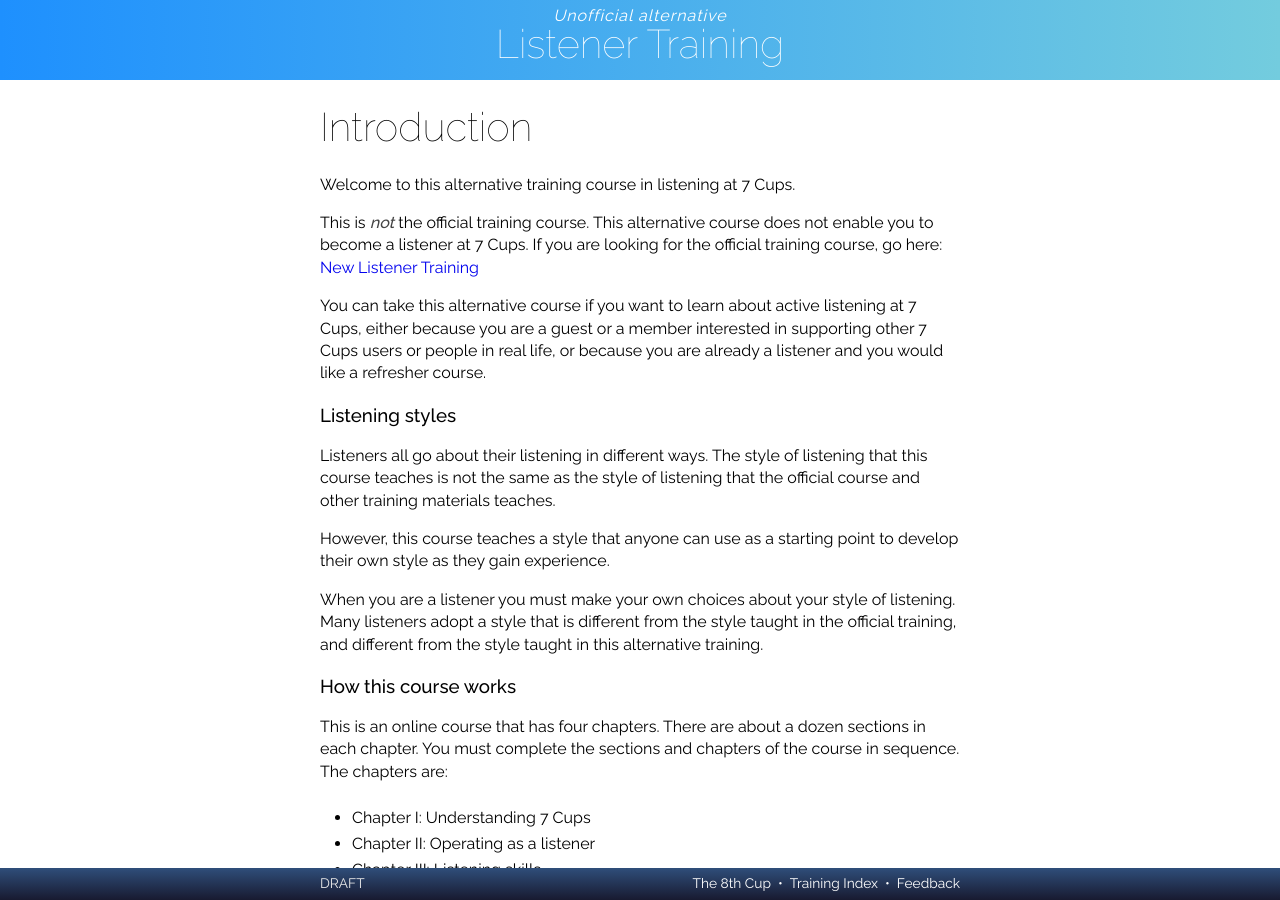
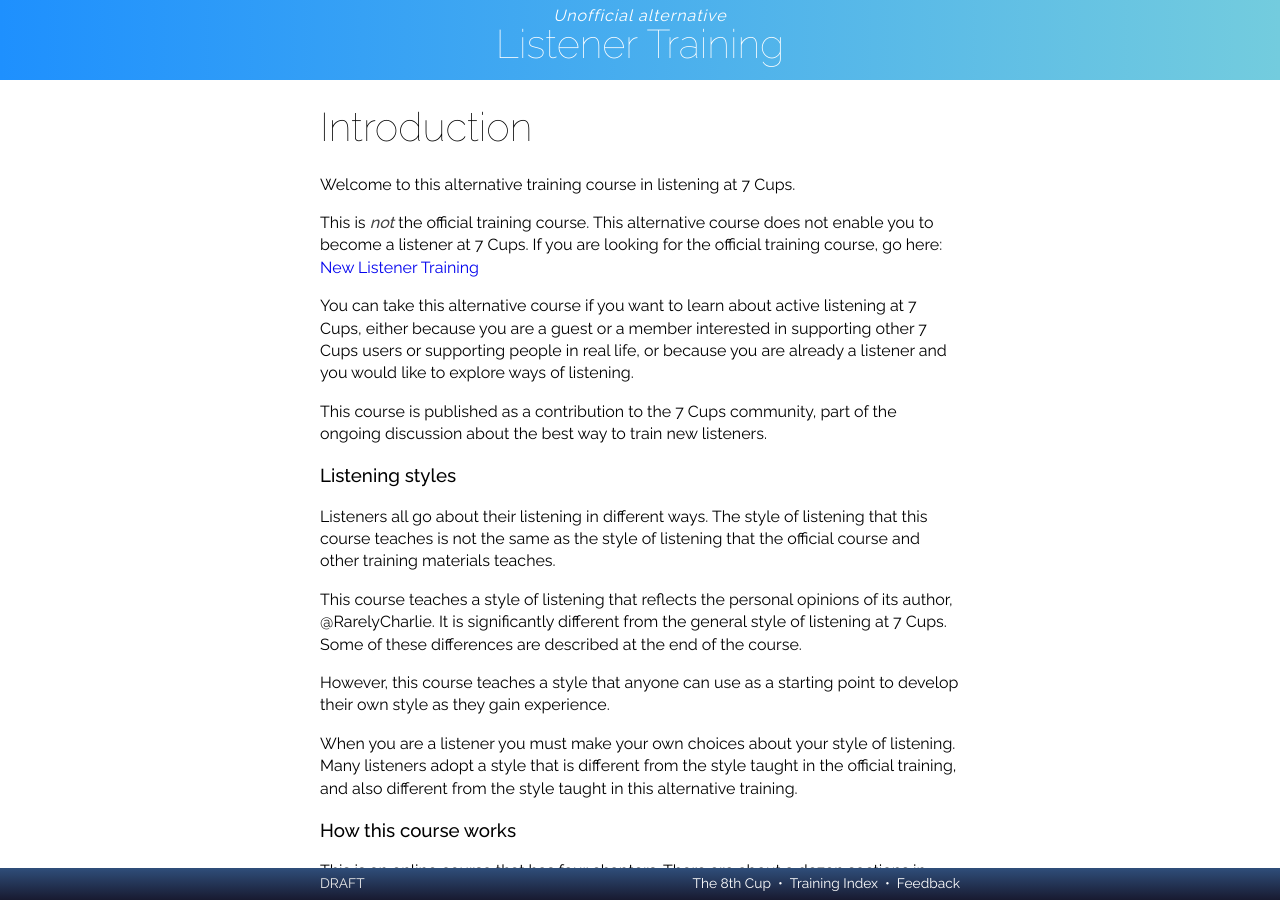
Before and after one commit to RarelyCharlie/rarelycharlie.github.io, a Jekyll site: the page built from _listen/listen00.md, in a window 1280 px wide and 900 px high. Built offline with Jekyll 4.4.1, drawn with Linux system fonts in a browser that asks for light colours; nearby versions of some CDN libraries.

Commit message:
text update

```diff
--- a/_listen/listen00.md
+++ b/_listen/listen00.md
@@ -8,15 +8,19 @@ Welcome to this alternative training course in listening at 7 Cups.
 
 This is *not* the official training course. This alternative course does not enable you to become a listener at 7 Cups. If you are looking for the official training course, go here: [New Listener Training](https://www.7cups.com/listener/becomeListener.php)
 
-You can take this alternative course if you want to learn about active listening at 7 Cups, either because you are a guest or a member interested in supporting other 7 Cups users or people in real life, or because you are already a listener and you would like a refresher course.
+You can take this alternative course if you want to learn about active listening at 7 Cups, either because you are a guest or a member interested in supporting other 7 Cups users or supporting people in real life, or because you are already a listener and you would like to explore ways of listening.
+
+This course is published as a contribution to the 7 Cups community, part of the ongoing discussion about the best way to train new listeners.
 
 ### Listening styles
 
 Listeners all go about their listening in different ways. The style of listening that this course teaches is not the same as the style of listening that the official course and other training materials teaches.
 
+This course teaches a style of listening that reflects the personal opinions of its author, @RarelyCharlie. It is significantly different from the general style of listening at 7 Cups. Some of these differences are described at the end of the course.
+
 However, this course teaches a style that anyone can use as a starting point to develop their own style as they gain experience.
 
-When you are a listener you must make your own choices about your style of listening. Many listeners adopt a style that is different from the style taught in the official training, and different from the style taught in this alternative training.
+When you are a listener you must make your own choices about your style of listening. Many listeners adopt a style that is different from the style taught in the official training, and also different from the style taught in this alternative training.
 
 ### How this course works
 
```
